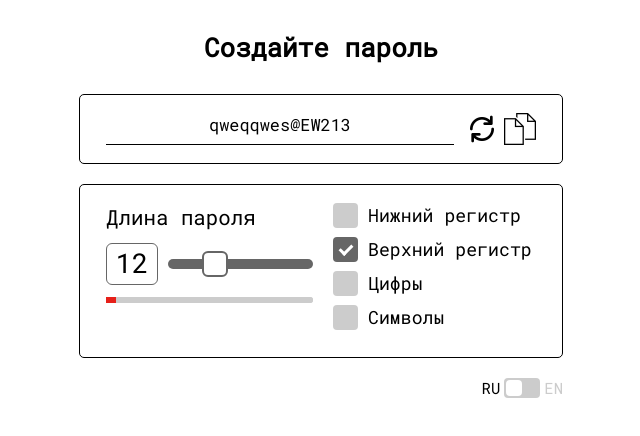
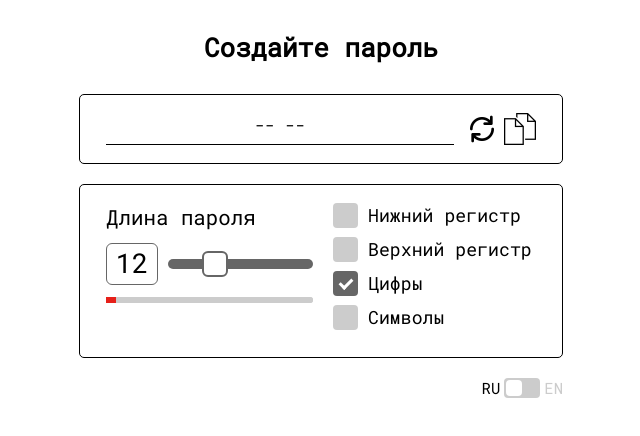
Before and after one commit to tymino/password-generator, a Vue app: page / in a window 1280 px wide. Shown: the top 436 px of the page, without its empty margins (319-959 px from the left). Built offline with nearby package versions, Linux system fonts and the light colour scheme.

Commit message:
added useGenerator

```diff
--- a/src/App.vue
+++ b/src/App.vue
@@ -1,7 +1,7 @@
 <template>
   <Header>{{ headerMain }}</Header>
   <main>
-    <PassView password="qweqqwes@EW213"/>
+    <PassView :password="password" @updatePassword="updatePassword" />
     <div class="options">
       <RangePass
         class="options__range"
@@ -34,6 +34,7 @@ import RangePass from '@/components/RangePass.vue';
 import Toggle from '@/components/UI/Toggle.vue';
 
 import { useCheckboxes } from '@/composables/useCheckboxes';
+import { useGenerator } from '@/composables/useGenerator';
 import { useLocalization } from '@/composables/useLocalization';
 import { useRange } from '@/composables/useRange';
 import { useToggle } from '@/composables/useToggle';
@@ -44,6 +45,7 @@ const { tabTitle, headerMain, headerLengthPassword, labelCheckbox } =
 const { checkboxes, checkedCheckboxesCount, updateCheckboxes } =
   useCheckboxes(labelCheckbox);
 const { rangeValue, progressValue } = useRange(checkedCheckboxesCount);
+const { password, updatePassword } = useGenerator(rangeValue, checkboxes);
 
 watch(tabTitle, () => (document.title = tabTitle.value));
 </script>
--- a/src/components/PassView.vue
+++ b/src/components/PassView.vue
@@ -7,27 +7,37 @@
         class="icons__item icons__item-refresh"
         src="@/assets/icons/refresh.png"
         alt="image refresh"
+        @click="handleClickRefresh"
       />
       <img
         class="icons__item icons__item-copy"
         src="@/assets/icons/copy.png"
         alt="image copy"
-        @click="handleCopy"
+        @click="handleClickCopy"
       />
     </div>
   </div>
 </template>
 
 <script setup lang="ts">
-import { defineProps } from 'vue';
+import { defineProps, defineEmits } from 'vue';
 
 interface IProps {
   password: string;
 }
 
+interface IEmit {
+  (e: 'updatePassword'): void;
+}
+
 const props = defineProps<IProps>();
+const emit = defineEmits<IEmit>();
 
-const handleCopy = () => {
+const handleClickRefresh = () => {
+  emit('updatePassword');
+};
+
+const handleClickCopy = () => {
   navigator.clipboard
     .writeText(props.password)
     .then(() => console.log('ok'))
--- a/src/composables/useCheckboxes.ts
+++ b/src/composables/useCheckboxes.ts
@@ -3,12 +3,32 @@ import { ICheckboxes } from '@/types/ICheckboxes';
 
 export const useCheckboxes = (labelCheckbox: Ref<string[]>) => {
   const checkedCheckboxesCount = ref(0);
+  // ?optimization return checkboxes?
   const checkboxes = ref<ICheckboxes[]>([
-    { id: '0', name: labelCheckbox.value[0], isChecked: false },
-    { id: '1', name: labelCheckbox.value[1], isChecked: true },
-    { id: '2', name: labelCheckbox.value[2], isChecked: false },
-    { id: '3', name: labelCheckbox.value[3], isChecked: false },
-    // { id: '4', name: 'il1Lo0O', isChecked: false },
+    {
+      id: '0',
+      name: labelCheckbox.value[0],
+      isChecked: false,
+      value: 'abcdefghjkmnpqrstuvwxyz',
+    },
+    {
+      id: '1',
+      name: labelCheckbox.value[1],
+      isChecked: false,
+      value: 'ABCDEFGHIJKMNPQRSTUVWXYZ',
+    },
+    {
+      id: '2',
+      name: labelCheckbox.value[2],
+      isChecked: true,
+      value: '23456789',
+    },
+    {
+      id: '3',
+      name: labelCheckbox.value[3],
+      isChecked: false,
+      value: '^! ;#%$&:?|"\'`\\/.,*{}()[]-_+=@<>~',
+    },
   ]);
 
   const updateCheckboxes = (id: string) => {
--- /dev/null
+++ b/src/composables/useGenerator.ts
@@ -0,0 +1,35 @@
+import { ref, Ref, watch } from 'vue';
+import { ICheckboxes } from '@/types/ICheckboxes';
+
+export const useGenerator = (
+  rangeValue: Ref<number>,
+  checkboxes: Ref<ICheckboxes[]>,
+  initPassword = '-- --'
+) => {
+  const password = ref(initPassword);
+
+  const updatePassword = () => {
+    const chars = checkboxes.value.reduce((str, item) => {
+      return item.isChecked ? str + item.value : str;
+    }, '');
+
+    let localPass = '';
+
+    while (localPass.length < rangeValue.value) {
+      const index = Math.floor(Math.random() * chars.length);
+
+      localPass += chars[index];
+    }
+
+    password.value = localPass;
+
+    // console.log('createPass', localPass, localPass.length);
+  };
+
+  watch([rangeValue, checkboxes], updatePassword);
+
+  return {
+    password,
+    updatePassword,
+  };
+};
--- a/src/composables/useRange.ts
+++ b/src/composables/useRange.ts
@@ -15,8 +15,6 @@ export const useRange = (
   };
 
   const setProgressValue = () => {
-    console.log(checkedCheckboxesCount.value);
-
     switch (checkedCheckboxesCount.value) {
       case 4:
         progressValue.value = minmax(50, 100);
--- a/src/types/ICheckboxes.ts
+++ b/src/types/ICheckboxes.ts
@@ -2,4 +2,5 @@ export interface ICheckboxes {
   id: string;
   name: string;
   isChecked: boolean;
+  value: string;
 }
```
